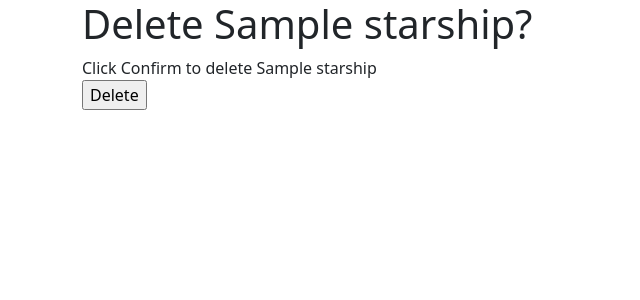
After one commit to shawnco/djangoapp, a Django app: page /starships/1/delete/ in a window 1280 px wide. The commit adds this page. Shown: the top 300 px of the page, without its empty margins (0-640 px from the left). Run offline with Django 4.2, Linux system fonts and the light colour scheme; tables that the repository leaves empty hold one stand-in row (values such as "Sample post").

Commit message:
can now do basic CRUD operations

```diff
--- /dev/null
+++ b/starships/templates/confirm_delete.html
@@ -0,0 +1,8 @@
+{% extends "base.html" %}
+{% block title %}Delete {{starship.name}}?{% endblock %}
+{% block content %}
+<form method="post">
+    {% csrf_token %}
+    Click Confirm to delete {{starship.name}}<br />
+    <input type="submit" value="Delete" />
+{% endblock %}
--- a/starships/templates/update.html
+++ b/starships/templates/update.html
@@ -4,7 +4,7 @@
     {% if form.errors %}
         {{form.errors}}
     {% endif %}
-    <form action="/starships/{{starship.id}}/edit/" method="post">
+    <form action="{% url 'starships:update-starship' starship.id %}" method="post">
         {% csrf_token %}
 
         {% if form.non_field_errors %}
--- a/starships/urls.py
+++ b/starships/urls.py
@@ -6,5 +6,6 @@ urlpatterns = [
     path('', views.IndexView.as_view(), name='index'),
     path('new/', views.CreateStarshipView.as_view(), name='create-starship'),
     path('<int:pk>/', views.StarshipDetailView.as_view(), name='view-starship'),
-    path('<int:pk>/edit/', views.UpdateStarshipView.as_view(), name='update_starship')
+    path('<int:pk>/edit/', views.UpdateStarshipView.as_view(), name='update-starship'),
+    path('<int:pk>/delete/', views.DeleteStarshipView.as_view(), name='delete-starship')
 ]
--- a/starships/views.py
+++ b/starships/views.py
@@ -1,5 +1,12 @@
 from django.shortcuts import render, reverse
-from django.views.generic import TemplateView, DetailView, CreateView, UpdateView, DeleteView
+from django.views.generic import (
+    TemplateView,
+    DetailView,
+    CreateView,
+    UpdateView,
+    DeleteView
+)
+
 from .models import Starship
 
 class IndexView(TemplateView):
@@ -24,3 +31,10 @@ class UpdateStarshipView(UpdateView):
 
     def get_success_url(self):
         return reverse('starships:index')
+
+class DeleteStarshipView(DeleteView):
+    template_name = 'confirm_delete.html'
+    model = Starship
+
+    def get_success_url(self):
+        return reverse('starships:index')
```
